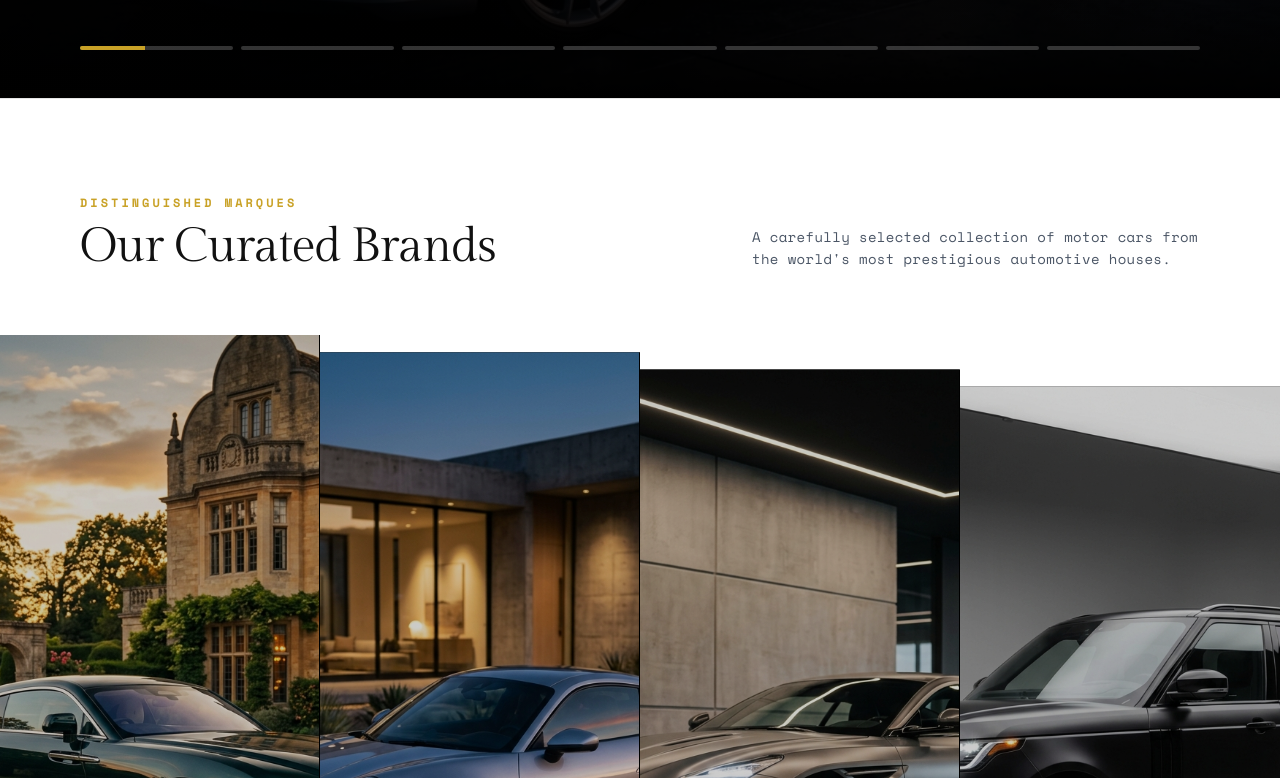
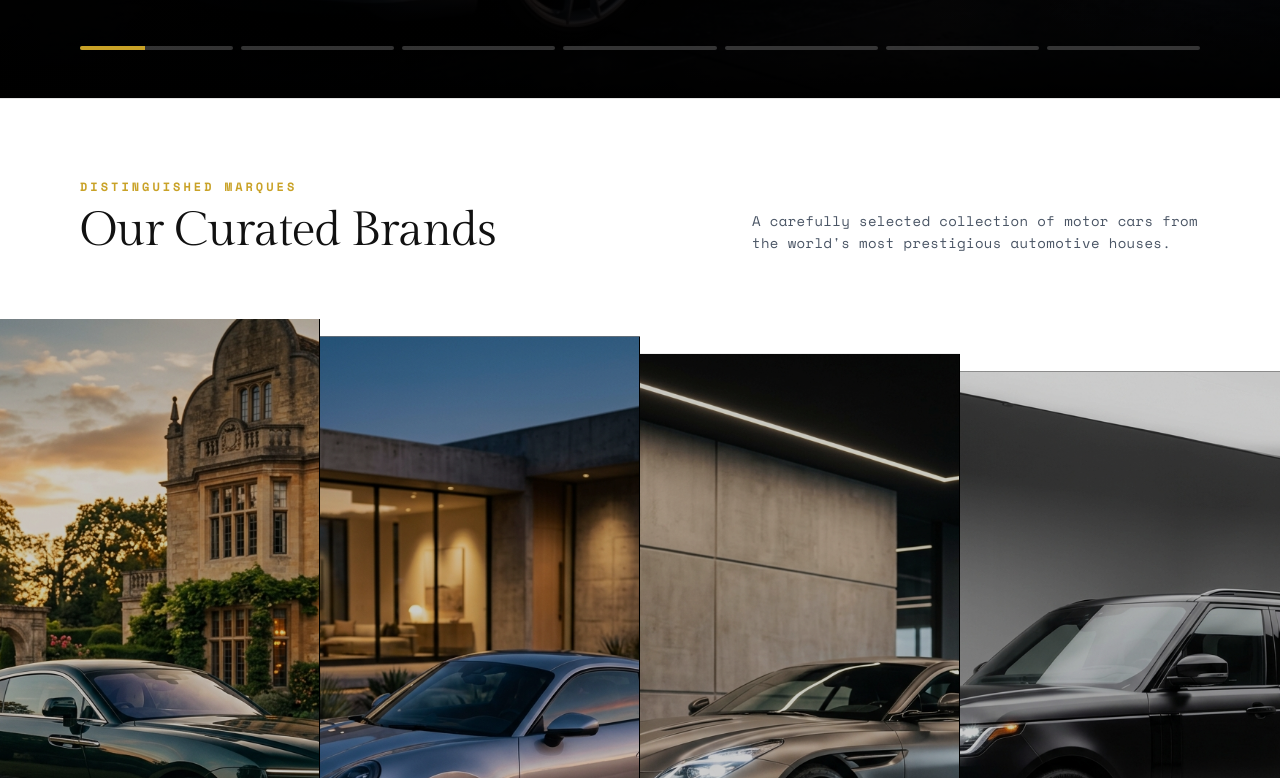
Before and after one commit to Ace-design2/raphael-autos, a Next.js app: page / in a window 1280 px wide. Shown: the part 702-1480 px from the top of the page. Built offline with nearby package versions, Linux system fonts and the light colour scheme.

Commit message:
style: reduce top padding of FeaturedCollections section from 24 to 20

```diff
--- a/components/FeaturedCollections.tsx
+++ b/components/FeaturedCollections.tsx
@@ -113,7 +113,7 @@ export const FeaturedCollections = (): React.JSX.Element => {
   return (
     <section
       ref={sectionRef}
-      className="bg-white pt-24 border-t border-black/10 relative z-10 w-full overflow-hidden"
+      className="bg-white pt-20 border-t border-black/10 relative z-10 w-full overflow-hidden"
       id="collections"
     >
       {/* Header Section */}
```
